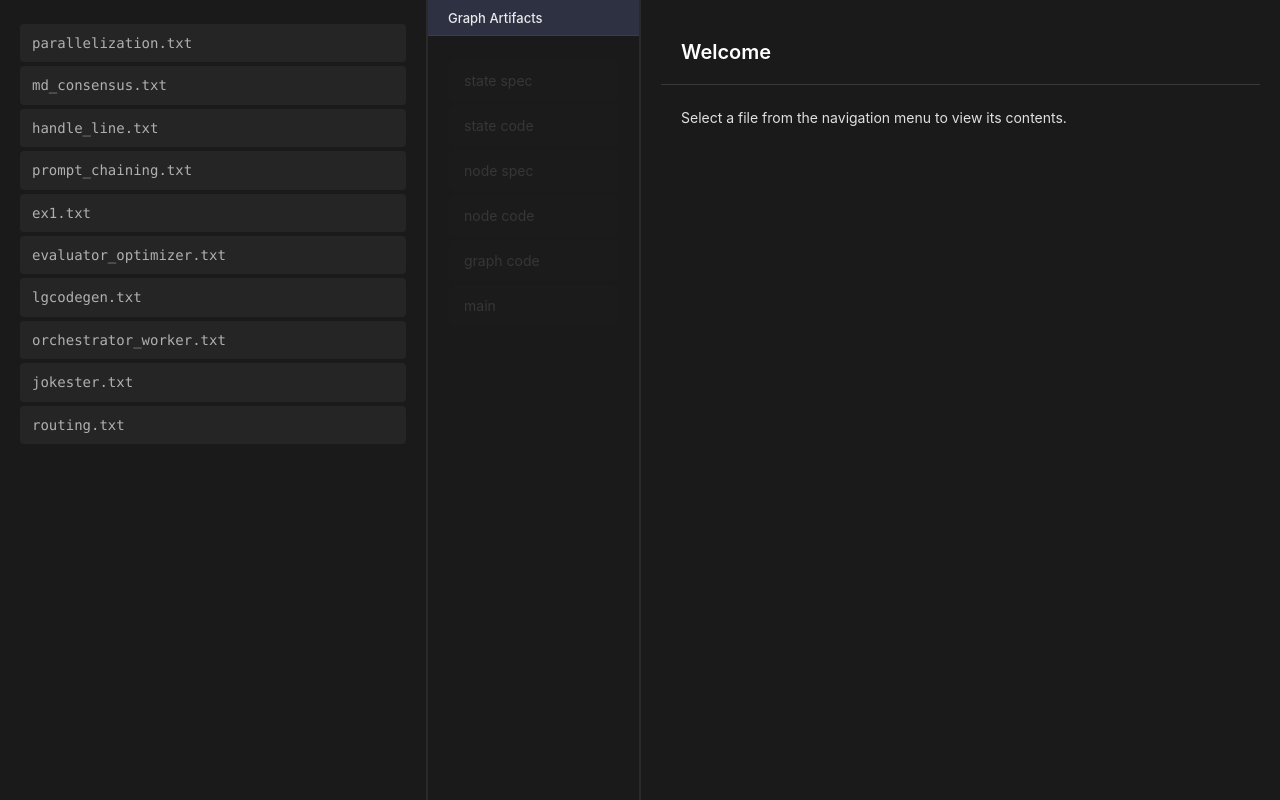
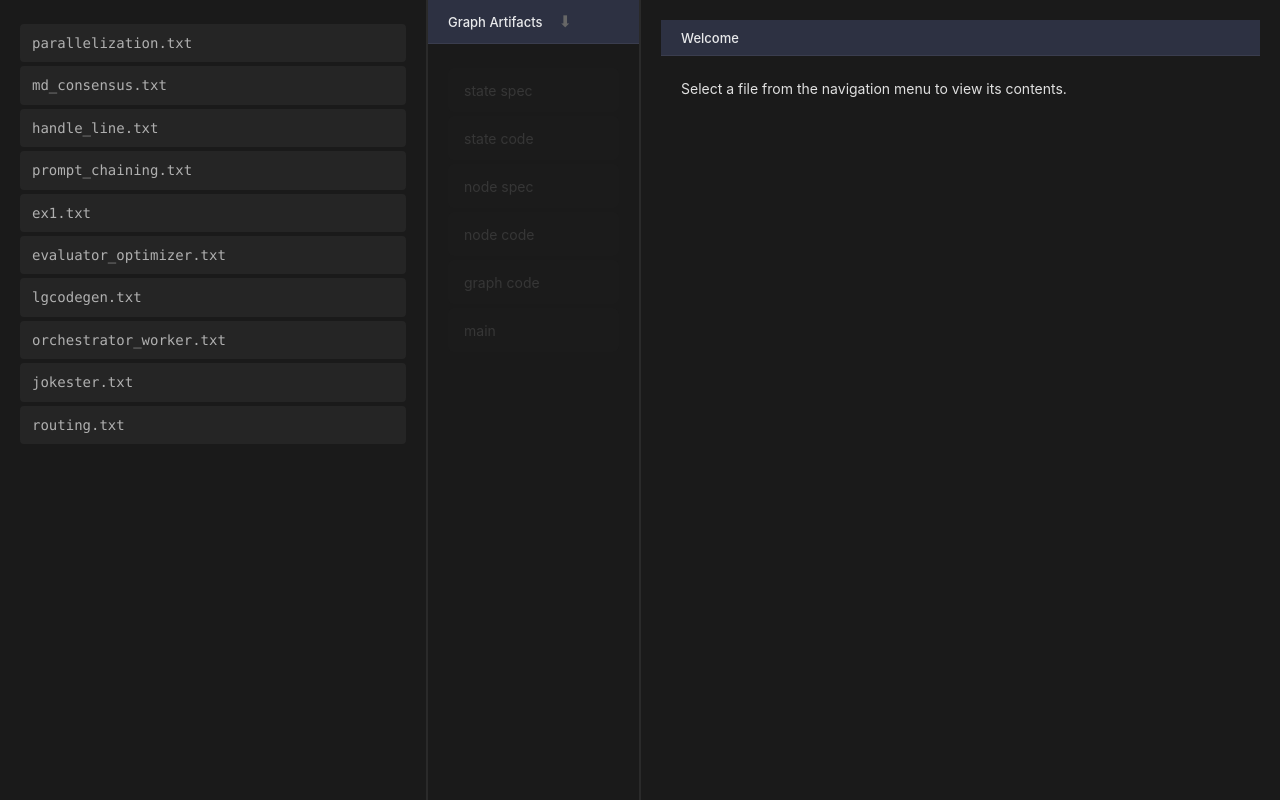
Before and after one commit to jojohannsen/graphcode, a Flask app: page / in a window 1280 px wide. Run offline with Flask 3, Linux system fonts and the light colour scheme; some libraries are stand-ins or nearby versions.

Commit message:
header changes

```diff
--- a/templates/index.html
+++ b/templates/index.html
@@ -185,7 +185,9 @@
         }
 
         .nav-link {
-            display: block;
+            display: flex;
+            align-items: center;
+            justify-content: space-between;
             padding: 12px 16px;
             margin: 4px 0;
             text-decoration: none;
@@ -195,6 +197,17 @@
             transition: all 0.3s ease;
             font-size: 14px;
             cursor: pointer;
+        }
+
+        .nav-link-checkmark {
+            color: #4caf50;
+            font-size: 16px;
+            opacity: 0;
+            transition: opacity 0.3s ease;
+        }
+
+        .nav-link-checkmark.visible {
+            opacity: 1;
         }
 
         .nav-link:hover:not(.disabled) {
@@ -586,7 +599,6 @@
         <div class="column graph-column" id="graphColumn">
             <div class="graph-header" id="graphHeader" style="display: none;">
                 <div class="graph-header-title">
-                    <button class="download-icon" id="downloadZip" title="Download all artifacts as ZIP">⬇</button>
                     <span id="selectedFileName"></span>
                 </div>
             </div>
@@ -615,22 +627,45 @@
         <!-- Second column: Navigation -->
         <div class="column nav-column">
             <div class="graph-header">
-                <span>Graph Artifacts</span>
+                <div class="graph-header-title">
+                    <span>Graph Artifacts</span>
+                    <button class="download-icon" id="downloadZip" title="Download ZIP">⬇</button>
+                </div>
             </div>
             <nav style="padding: 20px;">
-                <a href="#" class="nav-link disabled" data-file="state_spec">state spec</a>
-                <a href="#" class="nav-link disabled" data-file="state_code">state code</a>
-                <a href="#" class="nav-link disabled" data-file="node_spec">node spec</a>
-                <a href="#" class="nav-link disabled" data-file="node_code">node code</a>
-                <a href="#" class="nav-link disabled" data-file="graph_code">graph code</a>
-                <a href="#" class="nav-link disabled" data-file="main">main</a>
+                <a href="#" class="nav-link disabled" data-file="state_spec">
+                    <span>state spec</span>
+                    <span class="nav-link-checkmark" id="checkmark-state_spec">✓</span>
+                </a>
+                <a href="#" class="nav-link disabled" data-file="state_code">
+                    <span>state code</span>
+                    <span class="nav-link-checkmark" id="checkmark-state_code">✓</span>
+                </a>
+                <a href="#" class="nav-link disabled" data-file="node_spec">
+                    <span>node spec</span>
+                    <span class="nav-link-checkmark" id="checkmark-node_spec">✓</span>
+                </a>
+                <a href="#" class="nav-link disabled" data-file="node_code">
+                    <span>node code</span>
+                    <span class="nav-link-checkmark" id="checkmark-node_code">✓</span>
+                </a>
+                <a href="#" class="nav-link disabled" data-file="graph_code">
+                    <span>graph code</span>
+                    <span class="nav-link-checkmark" id="checkmark-graph_code">✓</span>
+                </a>
+                <a href="#" class="nav-link disabled" data-file="main">
+                    <span>main</span>
+                    <span class="nav-link-checkmark" id="checkmark-main">✓</span>
+                </a>
             </nav>
         </div>
 
         <!-- Third column: Content Display -->
         <div class="column content-column">
-            <div class="content-header welcome-style" id="contentHeader">
-                <span>Welcome</span>
+            <div class="graph-header" id="contentHeader">
+                <div class="graph-header-title">
+                    <span>Welcome</span>
+                </div>
                 <button class="delete-button" id="deleteButton" title="Delete this file">🗑️</button>
             </div>
             <div class="content-body-wrapper">
@@ -844,6 +879,28 @@
             return existingFiles;
         }
 
+        // Update checkmark visibility based on file existence
+        function updateCheckmarks(existingFiles) {
+            const checkmarks = {
+                state_spec: document.getElementById('checkmark-state_spec'),
+                state_code: document.getElementById('checkmark-state_code'),
+                node_spec: document.getElementById('checkmark-node_spec'),
+                node_code: document.getElementById('checkmark-node_code'),
+                graph_code: document.getElementById('checkmark-graph_code'),
+                main: document.getElementById('checkmark-main')
+            };
+
+            // Update checkmark visibility for each artifact
+            Object.keys(checkmarks).forEach(key => {
+                const checkmark = checkmarks[key];
+                if (existingFiles[key]) {
+                    checkmark.classList.add('visible');
+                } else {
+                    checkmark.classList.remove('visible');
+                }
+            });
+        }
+
         // Update button states based on file dependencies
         function updateButtonStates(existingFiles) {
             const buttons = {
@@ -888,6 +945,9 @@
             if (!buttons.graph_code.classList.contains('disabled') && existingFiles.graph_code) {
                 buttons.main.classList.remove('disabled');
             }
+
+            // Update checkmarks
+            updateCheckmarks(existingFiles);
         }
 
         // Load graph from specific file
@@ -938,16 +998,21 @@
             // Clear current file
             currentLoadedFile = null;
 
-            // Disable all navigation links
+            // Disable all navigation links and hide checkmarks
             document.querySelectorAll('.nav-link').forEach(link => {
                 link.classList.add('disabled');
                 link.classList.remove('active');
             });
 
+            // Hide all checkmarks
+            document.querySelectorAll('.nav-link-checkmark').forEach(checkmark => {
+                checkmark.classList.remove('visible');
+            });
+
             // Reset content area with welcome style
             const contentHeader = document.getElementById('contentHeader');
-            contentHeader.innerHTML = '<span>Welcome</span><button class="delete-button" id="deleteButton" title="Delete this file">🗑️</button>';
-            contentHeader.className = 'content-header welcome-style';
+            contentHeader.innerHTML = '<div class="graph-header-title"><span>Welcome</span></div><button class="delete-button" id="deleteButton" title="Delete this file">🗑️</button>';
+            contentHeader.className = 'graph-header';
             document.getElementById('contentBody').innerHTML = '<p>Select a file from the navigation menu to view its contents.</p>';
             hideDeleteButton();
         }
@@ -1580,8 +1645,8 @@
                 const contentHeader = document.getElementById('contentHeader');
                 const contentBody = document.getElementById('contentBody');
 
-                contentHeader.innerHTML = '<span>Graph Overview</span>';
-                contentHeader.className = 'content-header';
+                contentHeader.innerHTML = '<div class="graph-header-title"><span>Graph Overview</span></div>';
+                contentHeader.className = 'graph-header';
 
                 // Display the overview markdown
                 contentBody.innerHTML = `<div class="markdown-content">${marked.parse(data.content)}</div>`;
@@ -1613,8 +1678,8 @@
 
                 // Update header with file-loaded style
                 const contentHeader = document.getElementById('contentHeader');
-                contentHeader.innerHTML = `<span>${fileName}</span><button class="delete-button" id="deleteButton" title="Delete this file">🗑️</button>`;
-                contentHeader.className = 'content-header';
+                contentHeader.innerHTML = `<div class="graph-header-title"><span>${fileName}</span></div><button class="delete-button" id="deleteButton" title="Delete this file">🗑️</button>`;
+                contentHeader.className = 'graph-header';
 
                 // Special handling for files that can be generated
                 if (currentLoadedFile) {
```
